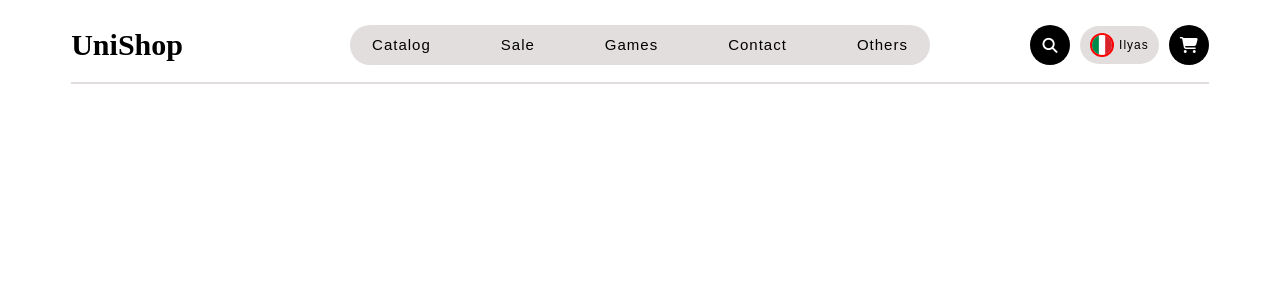
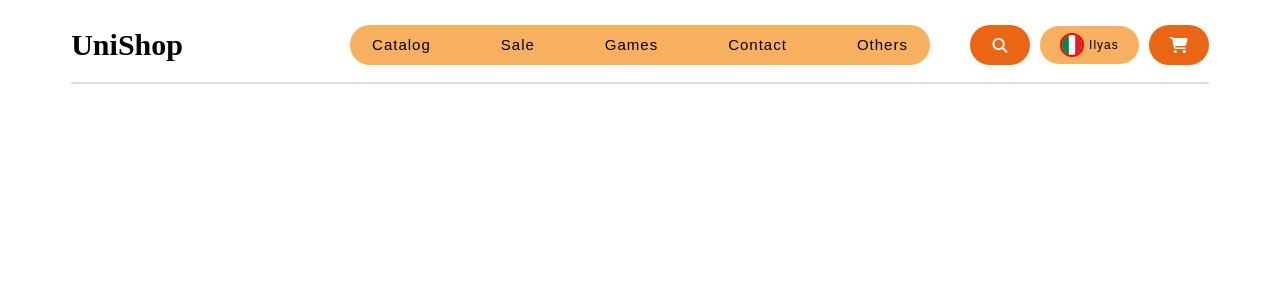
Before and after one commit to Sberlaiti/UniShop, a PHP site: page /header02.html in a window 1280 px wide. Shown: the top 300 px of the page. Run offline with PHP 8.4, Linux system fonts and the light colour scheme; some libraries are stand-ins or nearby versions; some web fonts are replaced.

Commit message:
Ajout barre de recherche + Changements couleurs

```diff
--- a/src/header02.html
+++ b/src/header02.html
@@ -26,6 +26,7 @@
 
             <section class="options">
                 <div class="searchBar">
+                    <input type="text" placeholder="Search">
                     <button><i class="fa-solid fa-magnifying-glass"></i></button>
                 </div>
 
@@ -42,6 +43,8 @@
                 </a>
             </section>
         </div>
+
+        <script src="./scripts/header.js"></script>
     </header>
 </body>
 </html>
--- /dev/null
+++ b/src/scripts/header.js
@@ -0,0 +1,13 @@
+const searchBar = document.querySelector('.searchBar');
+const searchButton = searchBar.querySelector('button');
+
+searchButton.addEventListener('click', a);
+
+function a() {
+    let searchInput = searchBar.querySelector('input');
+    if (searchInput.style.display === 'block') {
+        searchInput.style.display = 'none';
+    } else {
+        searchInput.style.display = 'block';
+    }
+}
--- a/src/styles/header02.css
+++ b/src/styles/header02.css
@@ -31,7 +31,7 @@ nav {
     justify-content: space-around;
     align-items: center;
 
-    background-color: rgb(226, 222, 222);
+    background-color: #F7AF60;
     border-radius: 30px;
 }
 
@@ -67,7 +67,7 @@ nav > ul > li > a {
 }
 
 nav > ul > li > a:hover {
-    background-color: rgb(30, 30, 30);
+    background-color: #EA6615;
     color: white;
 }
 
@@ -78,21 +78,52 @@ nav > ul > li > a:hover {
 }
 
 .searchBar, .cartButton{
-    width: 40px;
-    height: 40px;
     display: flex;
     justify-content: center;
     align-items: center;
 
-    background-color: rgb(0, 0, 0);
-    color: white;
-    border-radius: 50%;
+    background-color: #EA6615;
+    padding: 0 10px;
+    border-radius: 30px;
 }
 
 .searchBar > button, .cartButton > button {
     border: none;
     background-color: transparent;
     font-size: 15px;
+    cursor: pointer;
+}
+
+.searchBar {
+    min-width: 40px;
+    height: 40px;
+    border: none;
+}
+
+.searchBar > button {
+    border-radius: 50%;
+}
+
+.searchBar > input {
+    display: none;
+    width: 100%;
+    height: 100%;
+    border: none;
+    border-radius: 30px;
+    background-color: transparent;
+}
+
+.searchBar > input:focus {
+    width: 100%;
+    font-family: 'RedHatDisplay-Bold', sans-serif;
+    color: white;
+    outline: none;
+}
+
+.searchBar > input::placeholder {
+    font-family: 'RedHatDisplay-Bold', sans-serif;
+    letter-spacing: 1px;
+    color: white;
 }
 
 .searchBar > button > i {
@@ -108,9 +139,10 @@ nav > ul > li > a:hover {
     justify-content: center;
     align-items: center;
 
-    background-color: rgb(226, 222, 222);
+    background-color: #F7AF60;
     border-radius: 30px;
 
+    padding: 0 10px;
     margin-left: 10px;
     margin-right: 10px;
 }
@@ -125,6 +157,7 @@ nav > ul > li > a:hover {
     border-radius: 50%;
 }
 
+/* Verifier la taille du nom*/
 .accountButton > p {
     font-family: 'Tanker-Regular', sans-serif;
     font-size: 12px;
@@ -132,3 +165,10 @@ nav > ul > li > a:hover {
     color: black;
     margin-right: 10px;
 }
+
+.cartButton {
+    width: 40px;
+    height: 40px;
+
+    color: white;
+}
```
